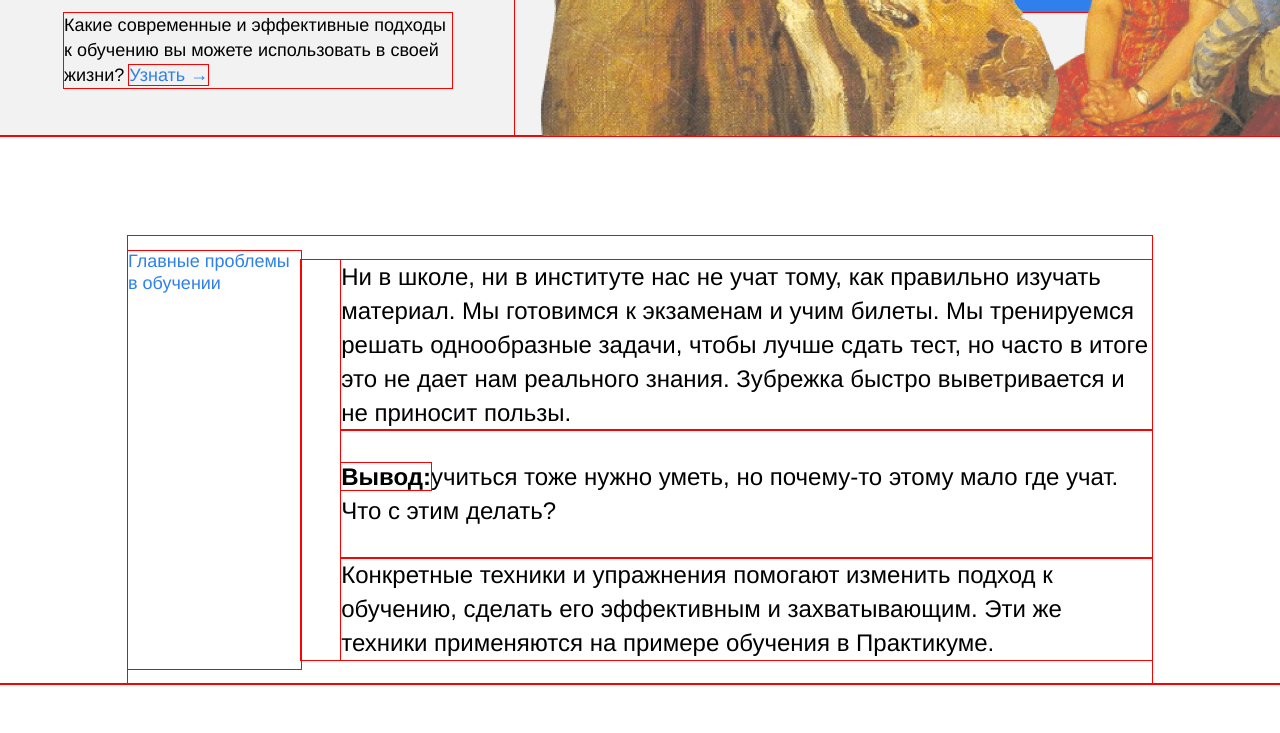
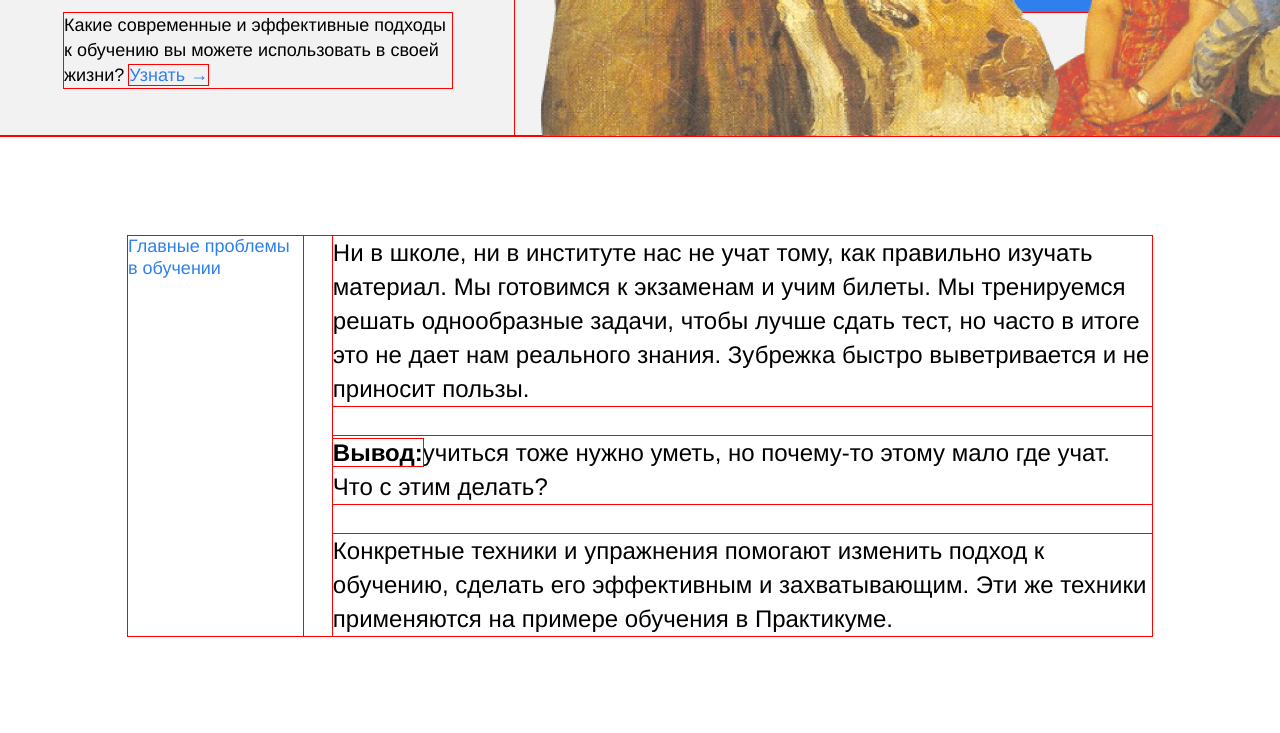
Before and after one commit to DanDigiDan/first-project, a plain HTML site: page index.html in a window 1280 px wide. Shown: the part 620-1353 px from the top of the page. Drawn offline with Linux system fonts and the light colour scheme.

Commit message:
повторно исправил замечания

```diff
--- a/styles/style.css
+++ b/styles/style.css
@@ -80,6 +80,7 @@
 }
 .description {
   padding-top: 100px;
+  padding-bottom: 100px;
   position: relative;
   display: flex;
   flex-direction: column;
@@ -89,10 +90,11 @@
 }
 .two-columns {
   margin: 0 auto;
+  padding: 0;
   width: 80%;
   display: flex;
   justify-content: space-between;
- }
+}
 
 .two-columns__brief {
   width: 175px;
@@ -100,20 +102,26 @@
   line-height: 1.2em;
   color: #2f80ed;
   font-weight: normal;
+  margin: 0;
+  padding: 0;
 }
 
 .two-columns__main-text {
+  margin: 0;
+  padding: 0;
   width: 80%;
   min-width: 784px;
   list-style: none;
   font-size: 24px;
   line-height: 34px;
 }
+.two-columns__paragraph{
+  margin-bottom: 30px;
+  font-weight: normal;
+}
 
-.two-columns__paragraph:nth-child(2n) {
-  padding-bottom: 30px;
-  padding-top: 30px;
-  font-weight: normal;
+.two-columns__paragraph:last-child {
+  margin: 0;
 }
 
 .two-columns__span-accent {
@@ -124,7 +132,6 @@
 
 .digits {
   position: relative;
-  padding-top: 100px;
   display: flex;
   flex-direction: column;
   align-items: center;
@@ -168,7 +175,6 @@
   font-size: 24px;
   line-height: 1.15em;
   font-weight: bold;
-
 }
 
 .table__text {
@@ -221,10 +227,9 @@
   display: flex;
   flex-direction: column;
   align-items: center;
-  background-color:#1f1f1f;
+  background-color: #1f1f1f;
   overflow: hidden;
   z-index: 1;
-
 }
 .kaufman__triangle {
   width: 877px;
@@ -334,7 +339,6 @@
   font-weight: bold;
 }
 .footer__column-heading {
-
   color: white;
   font-size: 18px;
   line-height: 30px;
@@ -350,7 +354,6 @@
   padding-top: 20px;
   padding-bottom: 16px;
   padding-left: 0;
-
 }
 .footer__column-link {
   padding-top: 20px;
@@ -366,7 +369,6 @@
   line-height: 30px;
 }
 .footer__social-icon {
-
   width: 16px;
   height: 16px;
   padding-right: 10px;
```
